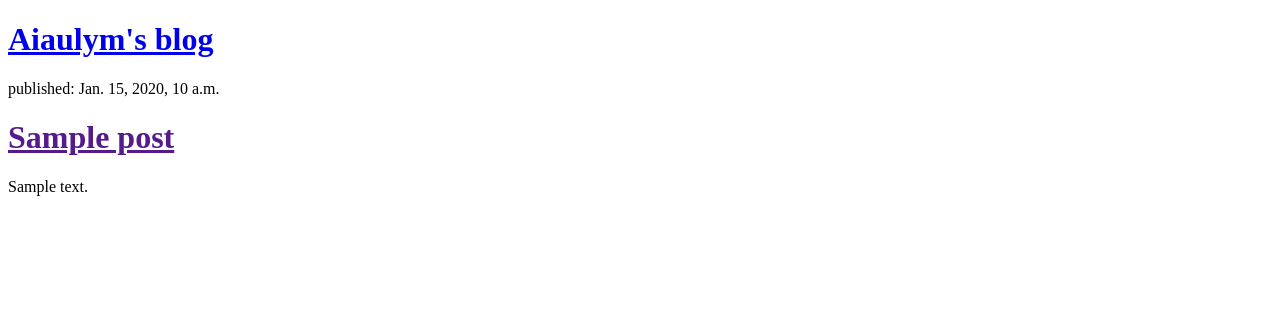
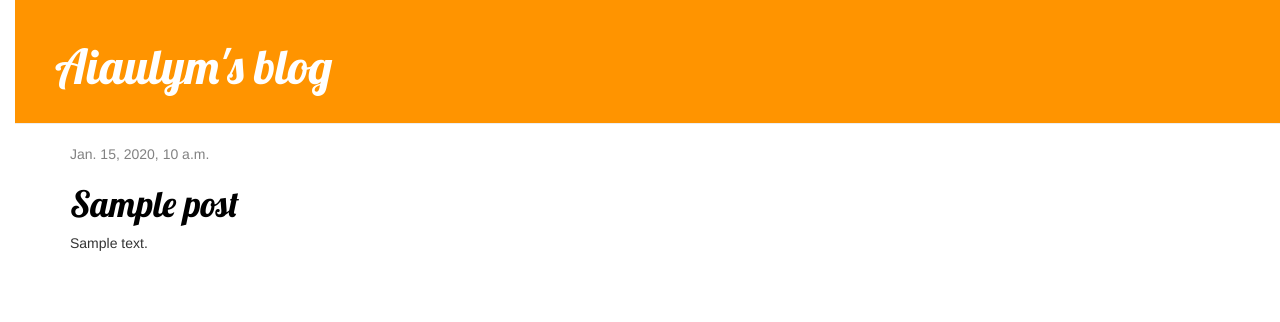
Before and after one commit to Aiaulym/my-first-blog, a Django app: template blog/templates/blog/post_list.html in a window 1280 px wide. Shown: the top 322 px of the page. Run offline with Django 3.2, Linux system fonts and the light colour scheme; the template is opened without the code that fills it: values that come from a table or form of the project are taken from there, others are empty; tables that the repository leaves empty hold one stand-in row (values such as "Sample post"); some libraries are stand-ins or nearby versions.

Commit message:
Added view and template for detailef blog post as well as CSS for the site

```diff
--- /dev/null
+++ b/blog/static/css/blog.css
@@ -0,0 +1,53 @@
+h1 a {
+    color: #FCA205;
+    font-family: 'Lobster';
+}
+body {
+    padding-left: 15px;
+}
+.page-header {
+    background-color: #ff9400;
+    margin-top: 0;
+    padding: 20px 20px 20px 40px;
+}
+
+.page-header h1, .page-header h1 a, .page-header h1 a:visited, .page-header h1 a:active {
+    color: #ffffff;
+    font-size: 36pt;
+    text-decoration: none;
+}
+
+.content {
+    margin-left: 40px;
+}
+
+h1, h2, h3, h4 {
+    font-family: 'Lobster', cursive;
+}
+
+.date {
+    color: #828282;
+}
+
+.save {
+    float: right;
+}
+
+.post-form textarea, .post-form input {
+    width: 100%;
+}
+
+.top-menu, .top-menu:hover, .top-menu:visited {
+    color: #ffffff;
+    float: right;
+    font-size: 26pt;
+    margin-right: 20px;
+}
+
+.post {
+    margin-bottom: 70px;
+}
+
+.post h1 a, .post h1 a:visited {
+    color: #000000;
+}
--- /dev/null
+++ b/blog/templates/blog/base.html
@@ -0,0 +1,25 @@
+<!DOCTYPE html>
+{% load static %}
+<html>
+<head>
+	<title>Aiaulym's blog</title>
+	<link rel="stylesheet" href="//maxcdn.bootstrapcdn.com/bootstrap/3.2.0/css/bootstrap.min.css">
+    <link rel="stylesheet" href="//maxcdn.bootstrapcdn.com/bootstrap/3.2.0/css/bootstrap-theme.min.css">
+    <link rel="stylesheet" href="{% static 'css/blog.css' %}">
+    <link href="https://fonts.googleapis.com/css?family=Lobster&subset=latin,cyrillic" rel="stylesheet" type="text/css">
+
+</head>
+<body>
+	<div class="page-header">
+        <h1><a href="/">Aiaulym's blog</a></h1>
+    </div>
+    <div class="content container">
+        <div class="row">
+            <div class="col-md-8">
+            {% block content %}
+            {% endblock %}
+            </div>
+        </div>
+    </div>
+</body>
+</html>
--- a/blog/templates/blog/post_list.html
+++ b/blog/templates/blog/post_list.html
@@ -1,19 +1,13 @@
-<!DOCTYPE html>
-<html>
-<head>
-	<title>Aiaulym's blog</title>
-</head>
-<body>
-	<div>
-        <h1><a href="/">Aiaulym's blog</a></h1>
-    </div>
+{% extends 'blog/base.html' %}
 
+{% block content %}
     {% for post in posts %}
-        <div>
-            <p>published: {{ post.published_date }}</p>
-            <h1><a href="">{{ post.title }}</a></h1>
+        <div class="post">
+            <div class="date">
+                {{ post.published_date }}
+            </div>
+            <h1><a href="{% url 'post_detail' pk=post.pk %}">{{ post.title }}</a></h1>
             <p>{{ post.text|linebreaksbr }}</p>
         </div>
     {% endfor %}
-</body>
-</html>
+{% endblock %}
--- a/blog/urls.py
+++ b/blog/urls.py
@@ -3,4 +3,5 @@ from . import views
 
 urlpatterns = [
     path('', views.post_list, name='post_list'),
+    path('post/<int:pk>/', views.post_detail, name='post_detail'),
 ]
--- a/blog/views.py
+++ b/blog/views.py
@@ -1,4 +1,4 @@
-from django.shortcuts import render
+from django.shortcuts import render, get_object_or_404
 from .models import Post
 from django.utils import timezone
 
@@ -6,4 +6,8 @@ def post_list(request):
     posts = Post.objects.filter(published_date__lte=timezone.now()).order_by('published_date')
     return render(request, 'blog/post_list.html', {'posts': posts})
 
+def post_detail(request, pk):
+    post = get_object_or_404(Post, pk=pk)
+    return render(request, 'blog/post_detail.html', {'post': post})
+
 # Create your views here.
```
Also changed, not shown: blog/templates/blog/post_detail.html (added, +13 -0 lines).
